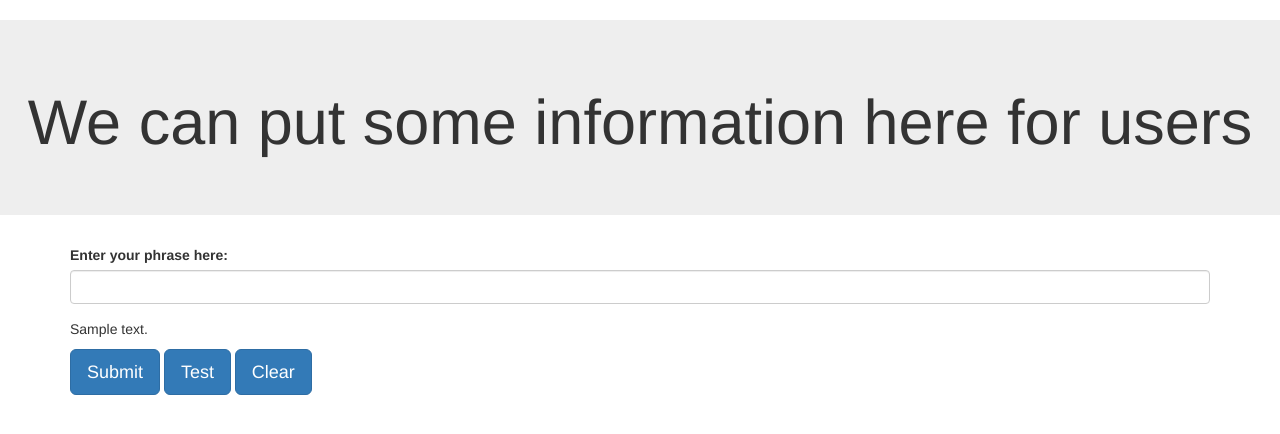
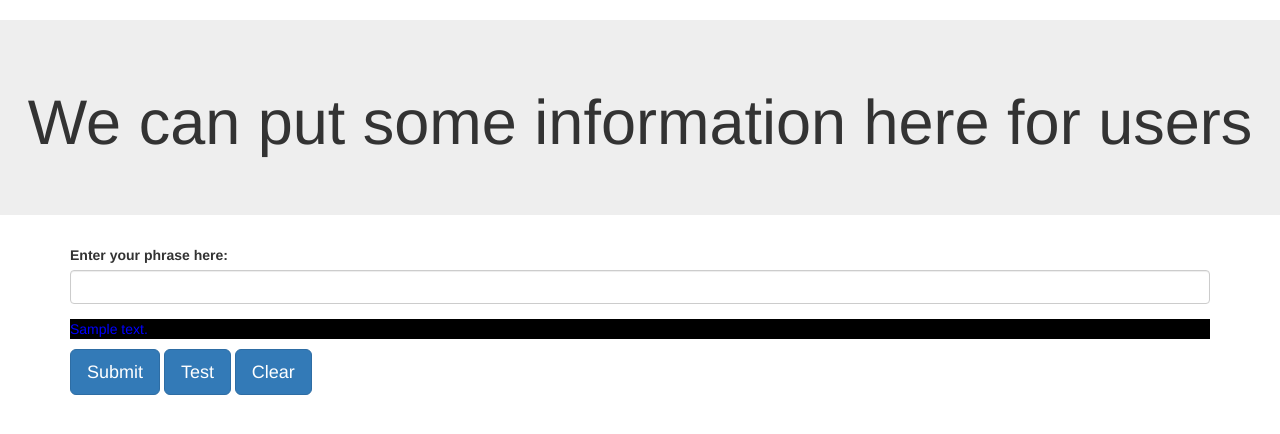
Before and after one commit to cemilcan98/CSCI-5030-Team-7, a Flask app: template templates/index.html in a window 1280 px wide. Shown: the top 434 px of the page. Run offline with Flask 2, Linux system fonts and the light colour scheme; the template is opened without the code that fills it: most values are stand-ins (such as "Sample title", 1, 10 or a date in 2020); some libraries are stand-ins or nearby versions.

Commit message:
css file is added-9/22/2021

```diff
--- /dev/null
+++ b/styles/styles.css
@@ -0,0 +1,7 @@
+.output_class{
+    background-color: black;
+}
+
+.output_class p{
+    color: blue;
+}
--- a/templates/index.html
+++ b/templates/index.html
@@ -8,6 +8,7 @@
     <link rel="stylesheet" href="https://maxcdn.bootstrapcdn.com/bootstrap/3.4.1/css/bootstrap.min.css">
     <script src="https://ajax.googleapis.com/ajax/libs/jquery/3.5.1/jquery.min.js"></script>
     <script src="https://maxcdn.bootstrapcdn.com/bootstrap/3.4.1/js/bootstrap.min.js"></script>
+    <link rel="stylesheet" href="styles.css">
 </head>
 
 <body>
@@ -17,12 +18,14 @@
     </div>
 
     <div class="container">
-    <form action = "/" method="POST">
+        <form action="/" method="POST">
             <div class="form-group">
                 <label for="usr">Enter your phrase here:</label>
-            <input name = "text" type="text" class="form-control" id="usr">
+                <input name="text" type="text" class="form-control" id="usr">
             </div>
+            <div class="output_class">
                 <p>{{text}}</p>
+            </div>
             <button type="submit" class="btn btn-primary btn-lg">Submit</button>
             <button type="button" class="btn btn-primary btn-lg">Test</button>
             <button type="button" class="btn btn-primary btn-lg">Clear</button>
```
Lines whose indentation alone changed are shown as unchanged.
